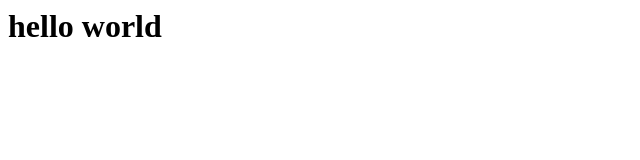
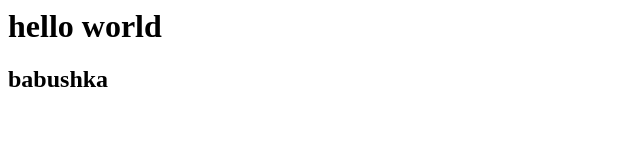
Before and after one commit to feli5659/gitexcecises, a plain HTML site: page index.html in a window 1280 px wide. Shown: the whole page, without its empty margins (0-640 px from the left). Drawn offline with Linux system fonts and the light colour scheme.

Commit message:
babushka

```diff
--- a/index.html
+++ b/index.html
@@ -1 +1,3 @@
 <h1>hello world</h1>
+
+<h2>babushka</h2>
```
